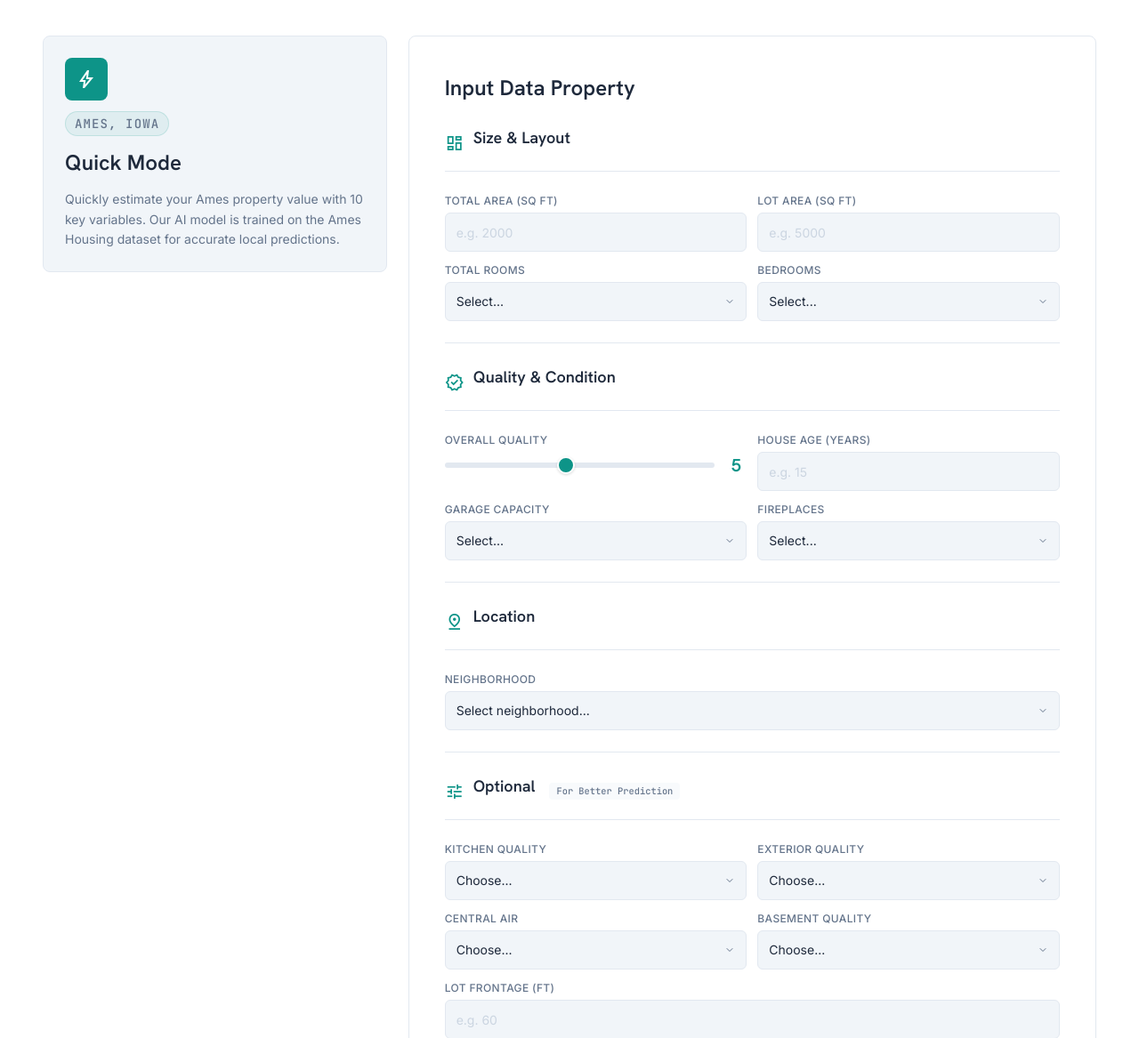
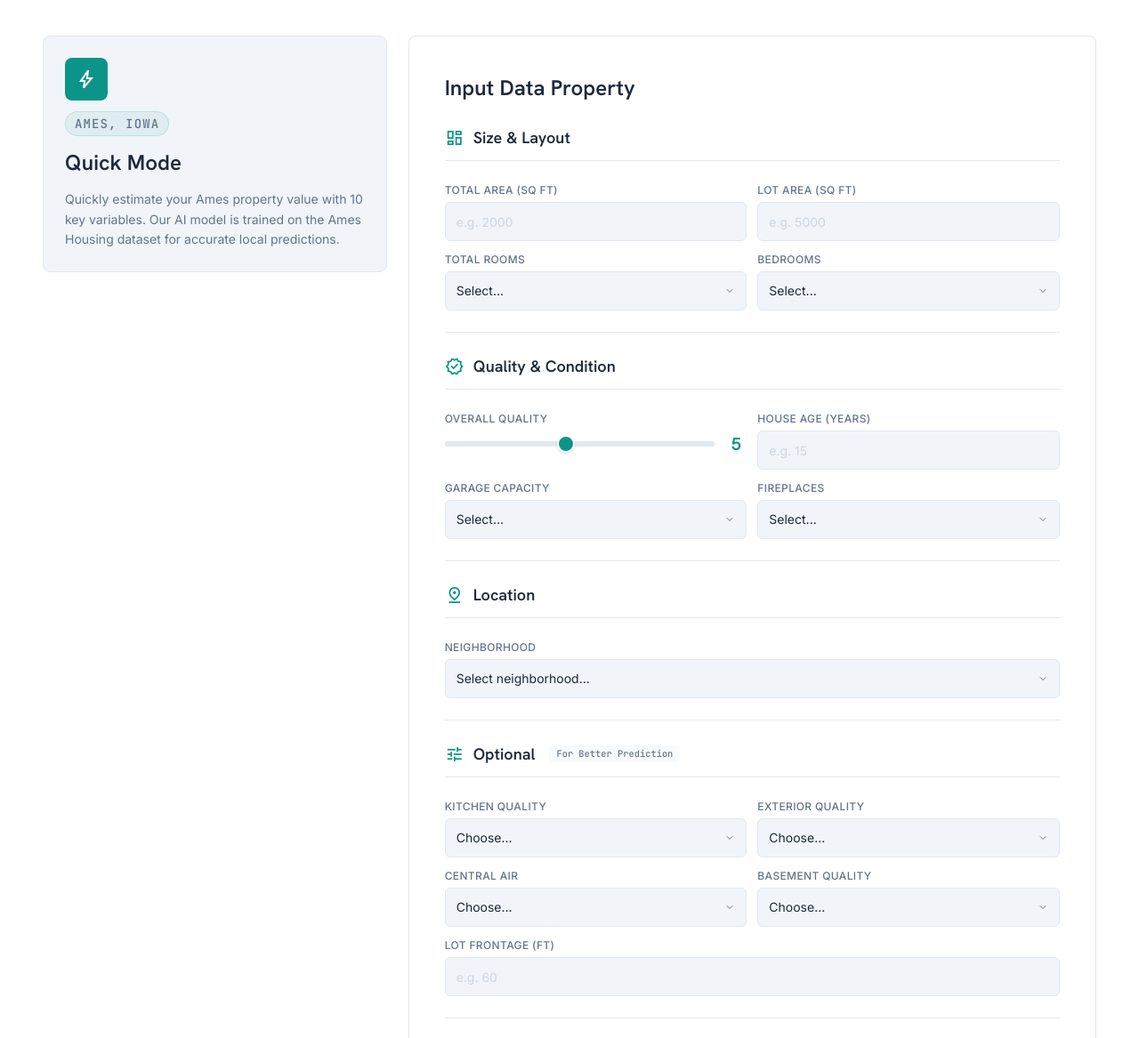
Before and after one commit to AkmalFazli27/house-prices-prediction, a FastAPI app: page /simple in a window 1280 px wide. Shown: the part 64-1231 px from the top of the page at 89% size. Run offline with FastAPI, Linux system fonts and the light colour scheme; parts of the project's set-up code (start-up, migrations or seed data) failed here and were passed over.

Commit message:
fix(css): remove margin-bottom from form section header for better alignment

```diff
--- a/app/static/css/simple.css
+++ b/app/static/css/simple.css
@@ -128,7 +128,6 @@
   font-size: 1.125rem;
   font-weight: 600;
   color: var(--on-surface);
-  margin-bottom: var(--stack-sm);
 }
 
 .optional-badge {
```
